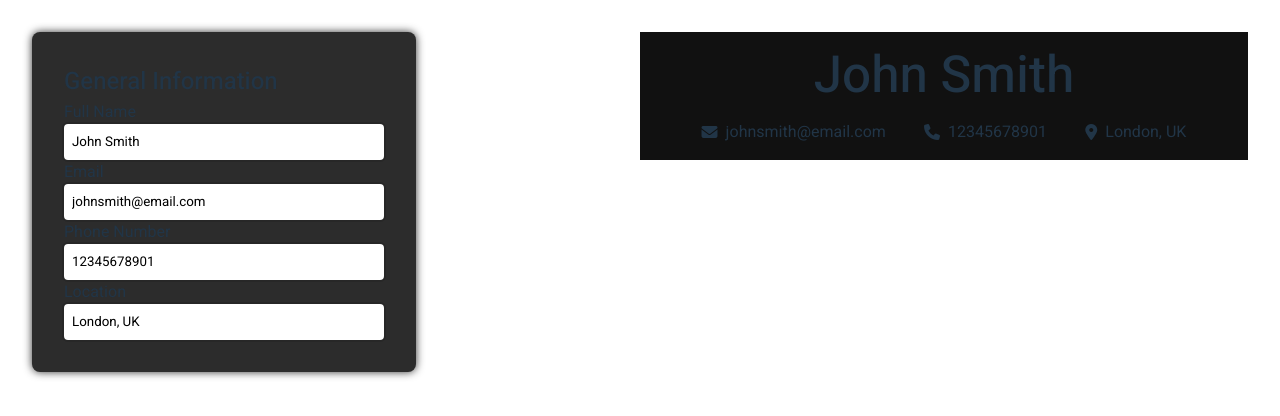
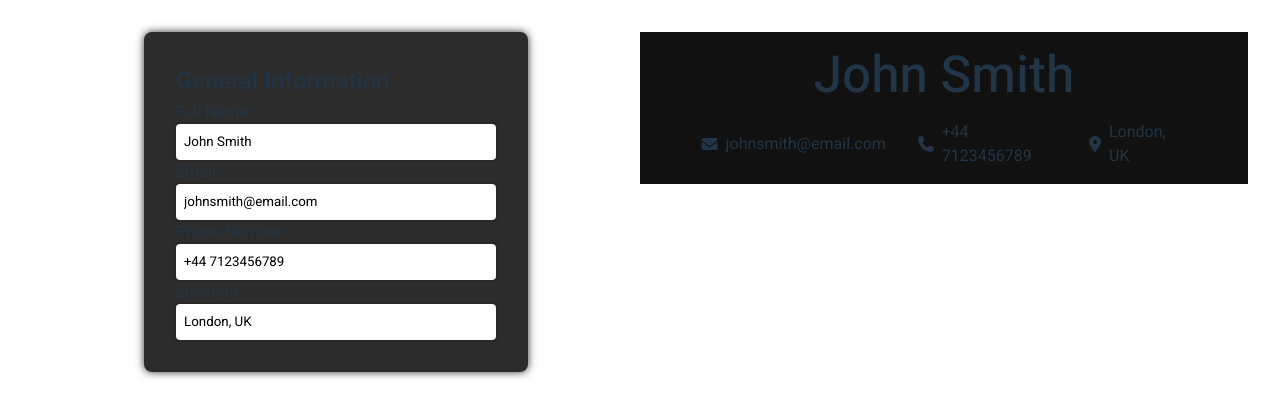
Before and after one commit to dimzles/cv-app, a React (Vite) app: page / in a window 1280 px wide. Shown: the top 416 px of the page. Built offline with nearby package versions, Linux system fonts and the light colour scheme.

Commit message:
Update types and fix number & location inputs

```diff
--- a/src/App.tsx
+++ b/src/App.tsx
@@ -3,7 +3,6 @@ import CV from "./components/CV";
 import React, { useState } from "react";
 import '../src/styles/App.css'
 import ExampleData from "./ExampleData.ts";
-import { GeneralInfoData } from "./Types.ts";
 
 function App() {
     //Have to pass some example data in here otherwise TypeScript is very unhappy due to generalInfo possibly being undefined!
@@ -17,6 +16,7 @@ function App() {
     return (
         <div className="app">
             <div className="container">
+                <div className="information">
                     <GeneralInfo
                     fullName={generalInfo.fullName}
                     email={generalInfo.email}
@@ -24,6 +24,7 @@ function App() {
                     userLocation={generalInfo.userLocation}
                     onChange={handleSetGeneralInfo}
                     />
+                </div>
             <CV
                 fullName={generalInfo.fullName}
                 email={generalInfo.email}
--- a/src/ExampleData.ts
+++ b/src/ExampleData.ts
@@ -1,7 +1,7 @@
 const ExampleData = {
     fullName: 'John Smith',
     email: 'johnsmith@email.com',
-    phoneNumber: 12345678901,
+    phoneNumber: "+44 7123456789",
     userLocation: 'London, UK'
 }
 
--- a/src/Types.ts
+++ b/src/Types.ts
@@ -1,6 +1,6 @@
 export type GeneralInfoData = {
     fullName: string,
     email: string,
-    phoneNumber: number,
+    phoneNumber: string,
     userLocation: string
 }
--- a/src/components/CV.tsx
+++ b/src/components/CV.tsx
@@ -3,7 +3,7 @@ import GeneralInfoDisplay from "./CV-components/GeneralInfoDisplay"
 interface Props {
     fullName: string
     email: string
-    phoneNumber: number
+    phoneNumber: string
     userLocation: string
 }
 
--- a/src/components/GeneralInfo.tsx
+++ b/src/components/GeneralInfo.tsx
@@ -1,12 +1,9 @@
 import React from 'react';
 import Input from './Input';
 import Card from './Card';
-interface Props {
+import { GeneralInfoData } from '../Types';
+interface Props extends GeneralInfoData {
     onChange: React.ChangeEventHandler
-    fullName: string
-    email: string
-    phoneNumber: number,
-    userLocation: string
 }
 
 export default function GeneralInfo({
@@ -35,14 +32,14 @@ export default function GeneralInfo({
                     type='email'
                 />
                 <Input
-                    id='phone-number'
+                    id='phoneNumber'
                     inputLabel='Phone Number'
                     onChange={onChange}
                     value={phoneNumber}
                     type='tel'
                 />
                 <Input
-                    id='location'
+                    id='userLocation'
                     inputLabel='Location'
                     onChange={onChange}
                     value={userLocation}
--- a/src/styles/App.css
+++ b/src/styles/App.css
@@ -13,6 +13,11 @@
     padding: 2rem;
 }
 
+.information {
+    display: flex;
+    justify-content: center;
+}
+
 header {
     justify-self: center;
     grid-area: 1 / 1 / 2 / 3
```
Lines whose indentation alone changed are shown as unchanged.
